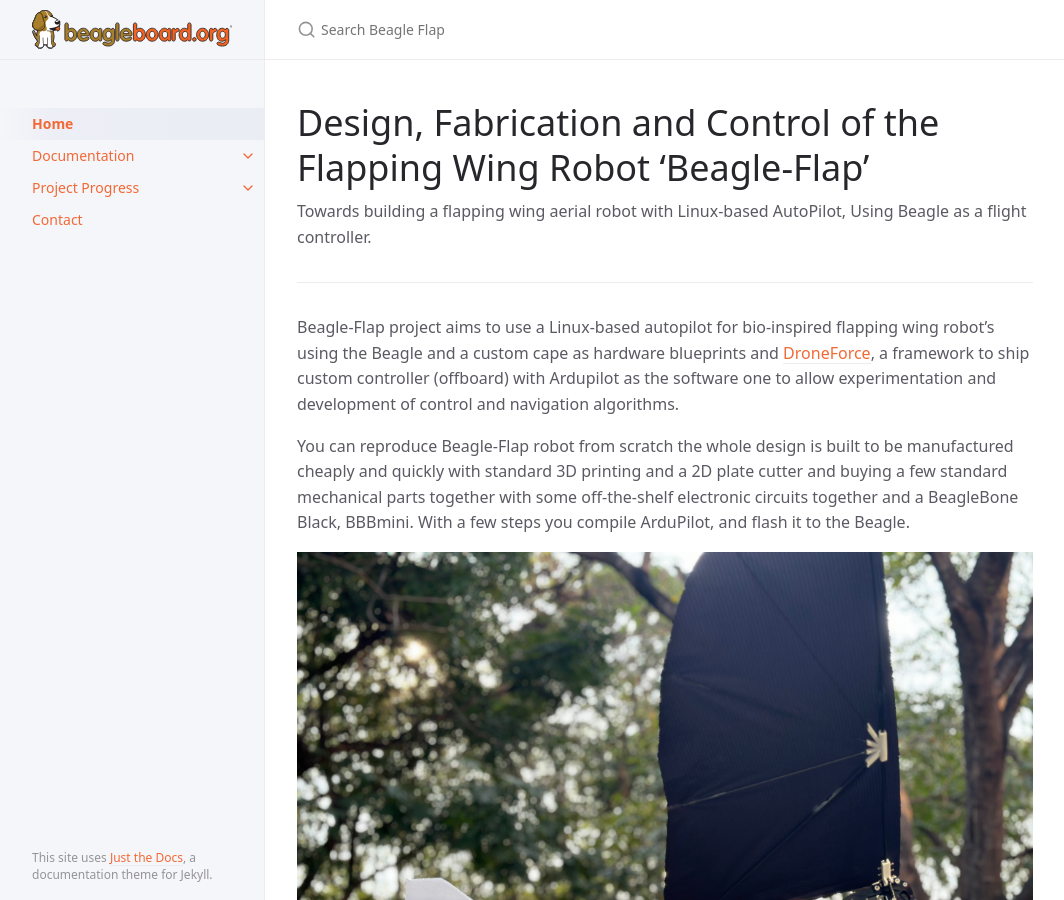
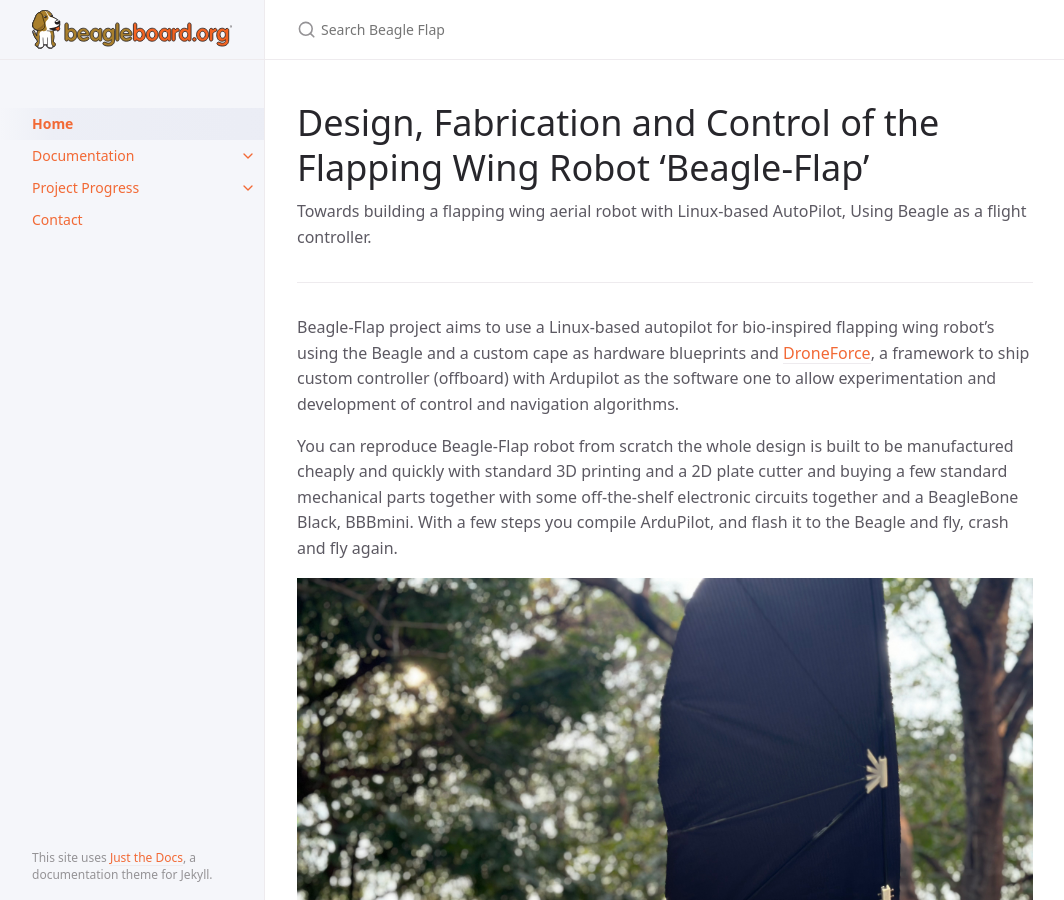
Before and after one commit to krvprashanth/beagleflap, a Jekyll site: the page built from index.md, in a window 1280 px wide and 900 px high. Shown: the whole window, without its empty margins (107-1171 px from the left). Built offline with Jekyll 4.4.1, drawn with Linux system fonts in a browser that asks for light colours.

Commit message:
Update index.md

```diff
--- a/index.md
+++ b/index.md
@@ -10,7 +10,7 @@ Towards building a flapping wing aerial robot with Linux-based AutoPilot, Using
 
 Beagle-Flap project aims to use a Linux-based autopilot for bio-inspired flapping wing robot's using the Beagle and a custom cape as hardware blueprints and [DroneForce](https://dfautopilot.com/), a framework to ship custom controller (offboard) with Ardupilot as the software one to allow experimentation and development of control and navigation algorithms.
 
-You can reproduce Beagle-Flap robot from scratch the whole design is built to be manufactured cheaply and quickly with standard 3D printing and a 2D plate cutter and buying a few standard mechanical parts together with some off-the-shelf electronic circuits together and a BeagleBone Black, BBBmini. With a few steps you compile ArduPilot, and flash it to the Beagle.
+You can reproduce Beagle-Flap robot from scratch the whole design is built to be manufactured cheaply and quickly with standard 3D printing and a 2D plate cutter and buying a few standard mechanical parts together with some off-the-shelf electronic circuits together and a BeagleBone Black, BBBmini. With a few steps you compile ArduPilot, and flash it to the Beagle and fly, crash and fly again.
 
 ![Beagle Flap](/assets/images/beagleflap-cover.jpg)
 
```
